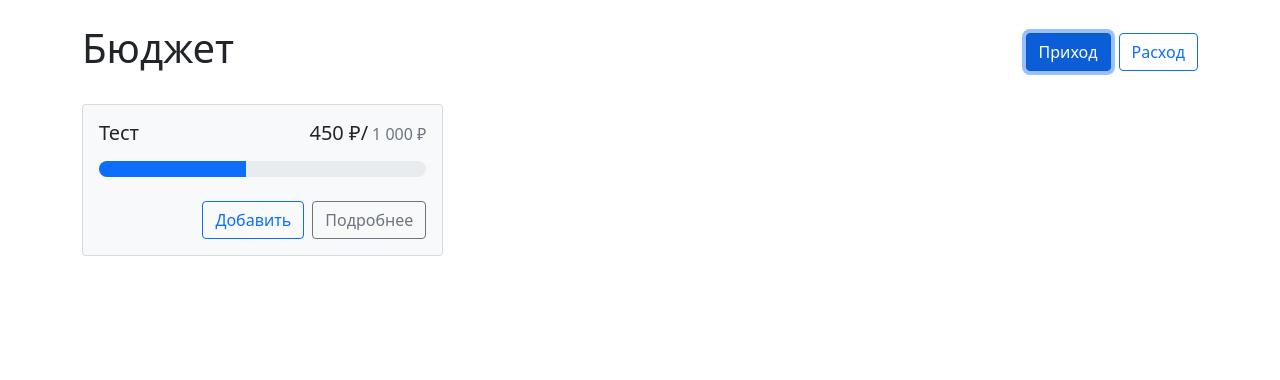
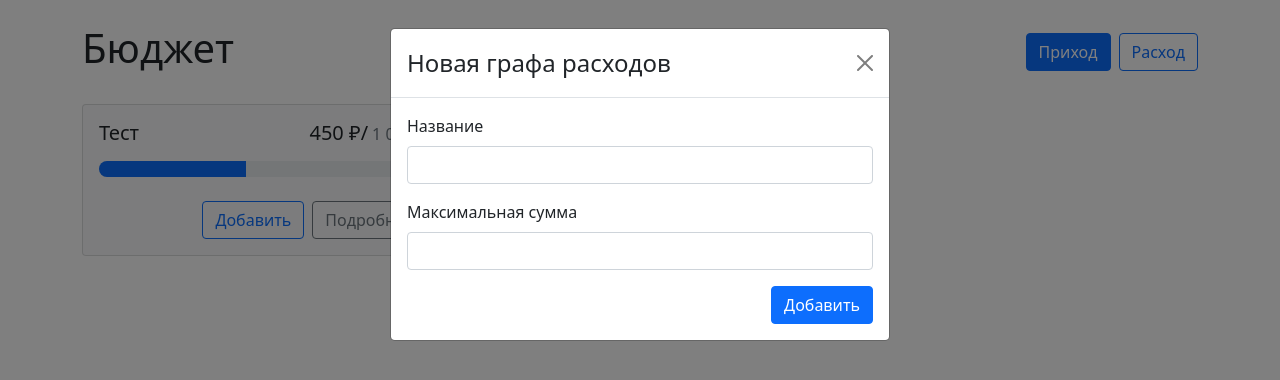
Before and after one commit to realrvm/pf-budget-app, a React (Create React App) app: page / in a window 1280 px wide. Both pictures are taken after a click on the button "Приход". Shown: the top 380 px of the page. Built offline with nearby package versions, Linux system fonts and the light colour scheme.

Commit message:
добавление модальных окон

```diff
--- a/src/App.tsx
+++ b/src/App.tsx
@@ -1,27 +1,46 @@
+import { useState } from "react";
+import { BudgetCard, AddBudgetModal, AddExpenseModal, ViewExpenseModal } from "./components";
+
 import { Container, Stack, Button } from "react-bootstrap";
-import { BudgetCard } from "./components";
 
 import "./App.css";
 
 const App = () => {
+    // модалки для меню
+    const [showAddBudgetModal, setShowAddBudgetModal] = useState(false);
+    const [showAddExpenseModal, setShowAddExpenseModal] = useState(false);
+    // модалки для карточки затрат
+    const [viewExpenseModalCurrentId, setViewExpenseModalCurrentId] = useState("");
+    const openExpenseModal = (currentId: string) => {
+        setShowAddExpenseModal(true);
+        console.log(currentId);
+    };
+
     return (
         <>
             <Container className="my-4">
                 <Stack direction="horizontal" gap={2} className="mb-4">
                     <h1 className="me-auto">Бюджет</h1>
-                    <Button variant="primary">Приход</Button>
-                    <Button variant="outline-primary">Расход</Button>
+                    <Button variant="primary" onClick={() => setShowAddBudgetModal(true)}>
+                        Приход
+                    </Button>
+                    <Button variant="outline-primary" onClick={() => setShowAddExpenseModal(true)}>
+                        Расход
+                    </Button>
                 </Stack>
                 <div className="app-content">
                     <BudgetCard
                         name={`Тест`}
                         amount={450}
                         max={1000}
-                        onAddExpenseClick={() => alert("add")}
-                        onViewExpenseClick={() => alert("view")}
+                        onAddExpenseClick={() => openExpenseModal("1")}
+                        onViewExpenseClick={() => setViewExpenseModalCurrentId("1")}
                     />
                 </div>
             </Container>
+            <AddBudgetModal show={showAddBudgetModal} handleClose={() => setShowAddBudgetModal(false)} />
+            <AddExpenseModal show={showAddExpenseModal} handleClose={() => setShowAddExpenseModal(false)} />
+            <ViewExpenseModal currentId={viewExpenseModalCurrentId} handleClose={() => setViewExpenseModalCurrentId("")} />
         </>
     );
 };
--- /dev/null
+++ b/src/components/AddBudgetModal.tsx
@@ -0,0 +1,32 @@
+import { Modal, Form, Button } from "react-bootstrap";
+import { AddModalProps } from "../types/types";
+
+
+const AddBudgetModal = ({ show, handleClose }: AddModalProps) => {
+    return (
+        <Modal show={show} onHide={handleClose}>
+            <Form>
+                <Modal.Header closeButton>
+                    <Modal.Title>Новая графа расходов</Modal.Title>
+                </Modal.Header>
+                <Modal.Body>
+                    <Form.Group className="mb-3" controlId="name">
+                        <Form.Label>Название</Form.Label>
+                        <Form.Control type="text" required />
+                    </Form.Group>
+                    <Form.Group className="mb-3" controlId="maximum">
+                        <Form.Label>Максимальная сумма</Form.Label>
+                        <Form.Control type="number" required min={0} step={10} />
+                    </Form.Group>
+                    <div className="d-flex justify-content-end">
+                        <Button variant="primary" type="submit">
+                            Добавить
+                        </Button>
+                    </div>
+                </Modal.Body>
+            </Form>
+        </Modal>
+    );
+};
+
+export default AddBudgetModal;
--- /dev/null
+++ b/src/components/AddExpenseModal.tsx
@@ -0,0 +1,37 @@
+import { Modal, Form, Button } from "react-bootstrap";
+import { AddModalProps } from "../types/types";
+
+const AddExpenseModal = ({ show, handleClose }: AddModalProps) => {
+    return (
+        <Modal show={show} onHide={handleClose}>
+            <Form>
+                <Modal.Header closeButton>
+                    <Modal.Title>Траты</Modal.Title>
+                </Modal.Header>
+                <Modal.Body>
+                    <Form.Group className="mb-3" controlId="description">
+                        <Form.Label>Описание</Form.Label>
+                        <Form.Control type="text" required />
+                    </Form.Group>
+                    <Form.Group className="mb-3" controlId="amount">
+                        <Form.Label>Количество</Form.Label>
+                        <Form.Control type="text" required />
+                    </Form.Group>
+                    <Form.Group className="mb-3" controlId="currentId">
+                        <Form.Label>Выбрать вид затрат</Form.Label>
+                        <Form.Select>
+                            <option>По умолчанию</option>
+                        </Form.Select>
+                    </Form.Group>
+                    <div className="d-flex justify-content-end">
+                        <Button variant="primary" type="submit">
+                            Добавить
+                        </Button>
+                    </div>
+                </Modal.Body>
+            </Form>
+        </Modal>
+    );
+};
+
+export default AddExpenseModal;
--- /dev/null
+++ b/src/components/ViewExpenseModal.tsx
@@ -0,0 +1,35 @@
+import { Modal, Stack, Button } from "react-bootstrap";
+import { formatToRoubles } from "../utils/utils";
+
+interface ViewExpenseModalProps {
+    currentId: string;
+    handleClose: () => void;
+}
+
+const ViewExpenseModal = ({ currentId, handleClose }: ViewExpenseModalProps) => {
+    return (
+        <Modal show={currentId?.length > 0} onHide={handleClose}>
+            <Modal.Header closeButton>
+                <Modal.Title>
+                    <Stack direction="horizontal" gap={2}>
+                        <div>Вид затрат - Заглушка</div>
+                        <Button variant="outline-danger">Удалить всё</Button>
+                    </Stack>
+                </Modal.Title>
+            </Modal.Header>
+            <Modal.Body>
+                <Stack gap={3}>
+                    <Stack direction="horizontal" gap={2}>
+                        <div className="me-auto fs-4">Затрата</div>
+                        <div className="fs-5">{formatToRoubles.format(300)}</div>
+                        <Button size="sm" variant="outline-danger">
+                            &times;
+                        </Button>
+                    </Stack>
+                </Stack>
+            </Modal.Body>
+        </Modal>
+    );
+};
+
+export default ViewExpenseModal;
--- a/src/components/index.ts
+++ b/src/components/index.ts
@@ -1 +1,4 @@
 export { default as BudgetCard } from "./BudgetCard";
+export { default as AddBudgetModal } from "./AddBudgetModal";
+export { default as AddExpenseModal } from "./AddExpenseModal";
+export { default as ViewExpenseModal } from "./ViewExpenseModal";
--- /dev/null
+++ b/src/types/types.ts
@@ -0,0 +1,4 @@
+export interface AddModalProps {
+    show: boolean;
+    handleClose: () => void;
+}
```
